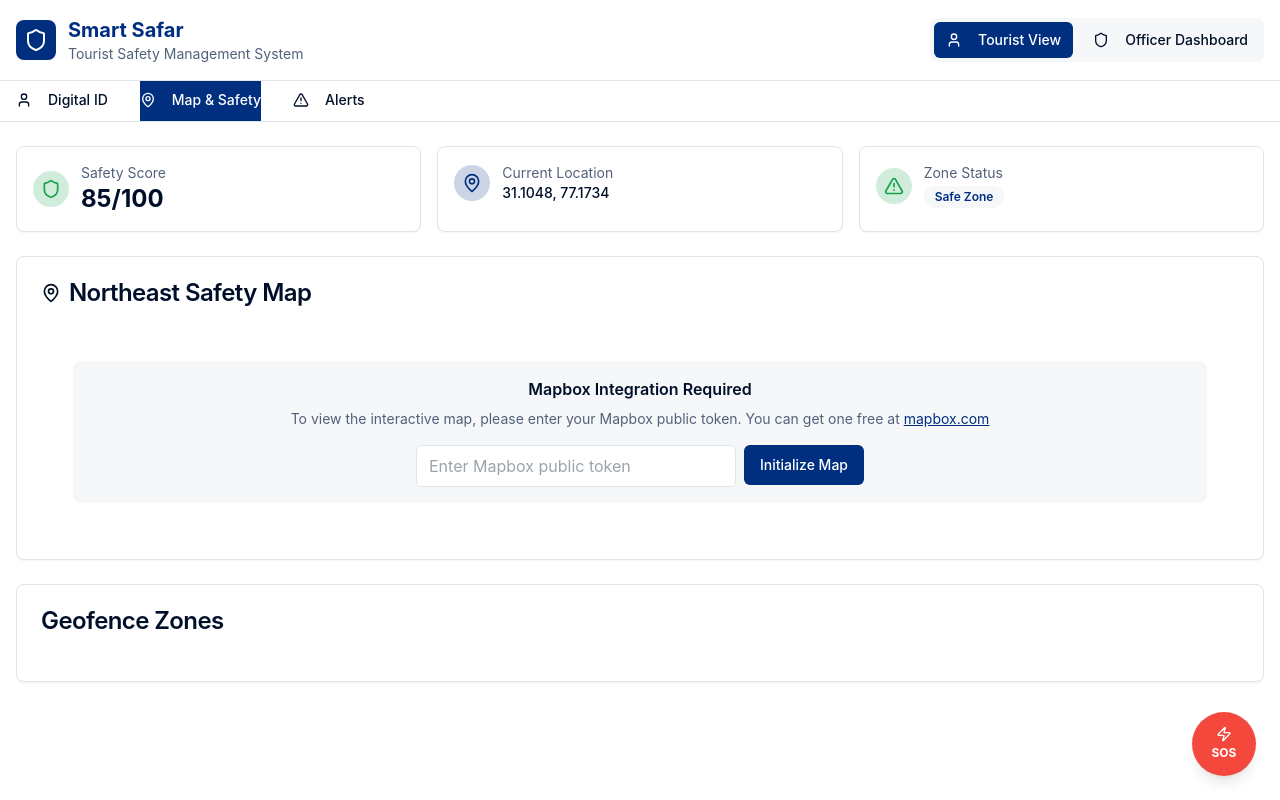
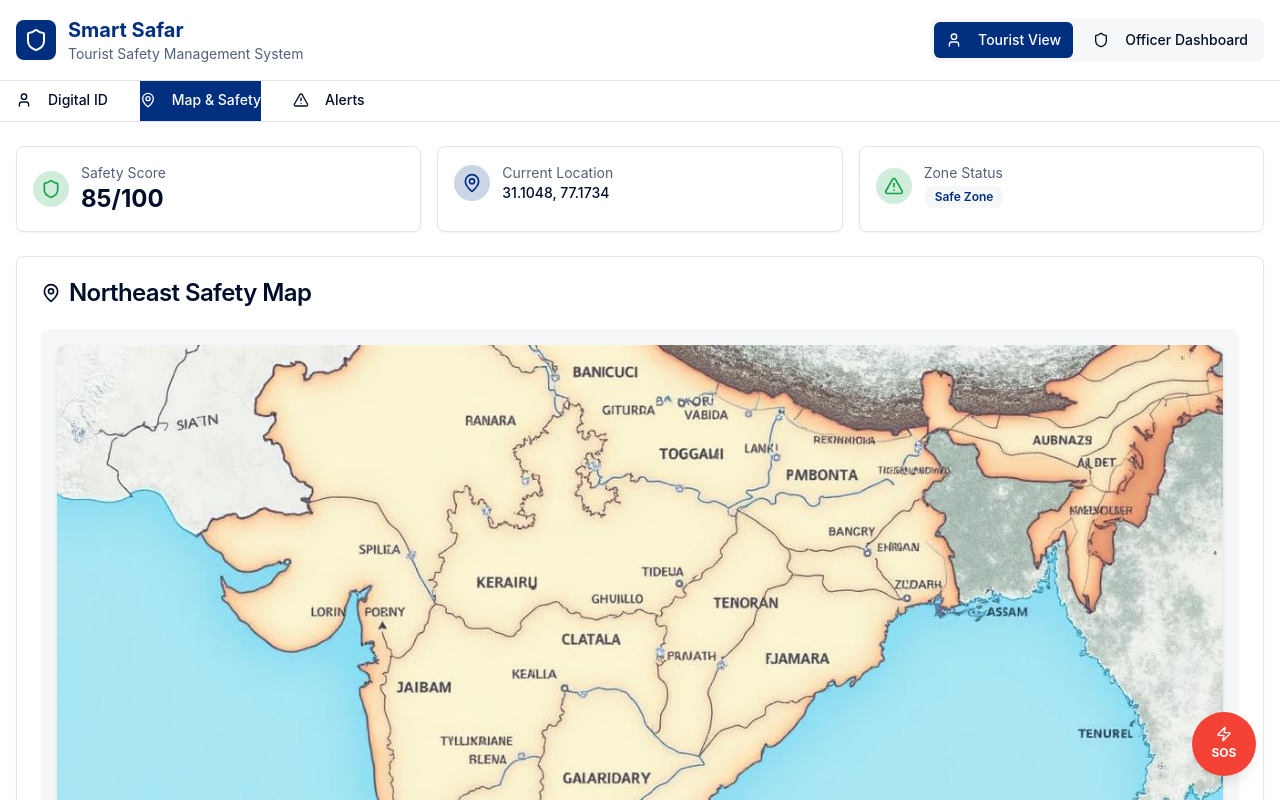
Before and after one commit to krish-027/safar-guardian-pilot, a React (Vite) app: page /map in a window 1280 px wide. Shown: the top 800 px of the page. Built offline with nearby package versions, Linux system fonts and the light colour scheme; the HTML template or start-up script is replaced by a standard one.

Commit message:
Add dummy map image

```diff
--- a/src/pages/TouristMap.tsx
+++ b/src/pages/TouristMap.tsx
@@ -11,6 +11,7 @@ import {
   Navigation,
   Zap
 } from 'lucide-react';
+import northeastMap from '@/assets/northeast-india-map.jpg';
 import { getStoredData, setStoredData } from '@/lib/mockData';
 import { checkGeofenceViolation } from '@/lib/utils/geofence';
 import { Tourist, Alert as AlertType, GeofenceZone } from '@/types';
@@ -261,6 +262,15 @@ const TouristMap = () => {
           </CardTitle>
         </CardHeader>
         <CardContent>
+          <div className="space-y-4">
+            <div className="p-4 bg-muted rounded-lg">
+              <img
+                src={northeastMap}
+                alt="Northeast India Map"
+                className="w-full h-auto rounded-lg shadow-md"
+              />
+            </div>
+          </div>
           {showTokenInput ? (
             <div className="space-y-4 p-8 text-center">
               <div className="p-4 bg-muted rounded-lg">
```
Also changed, not shown: src/assets/northeast-india-map.jpg (added).
